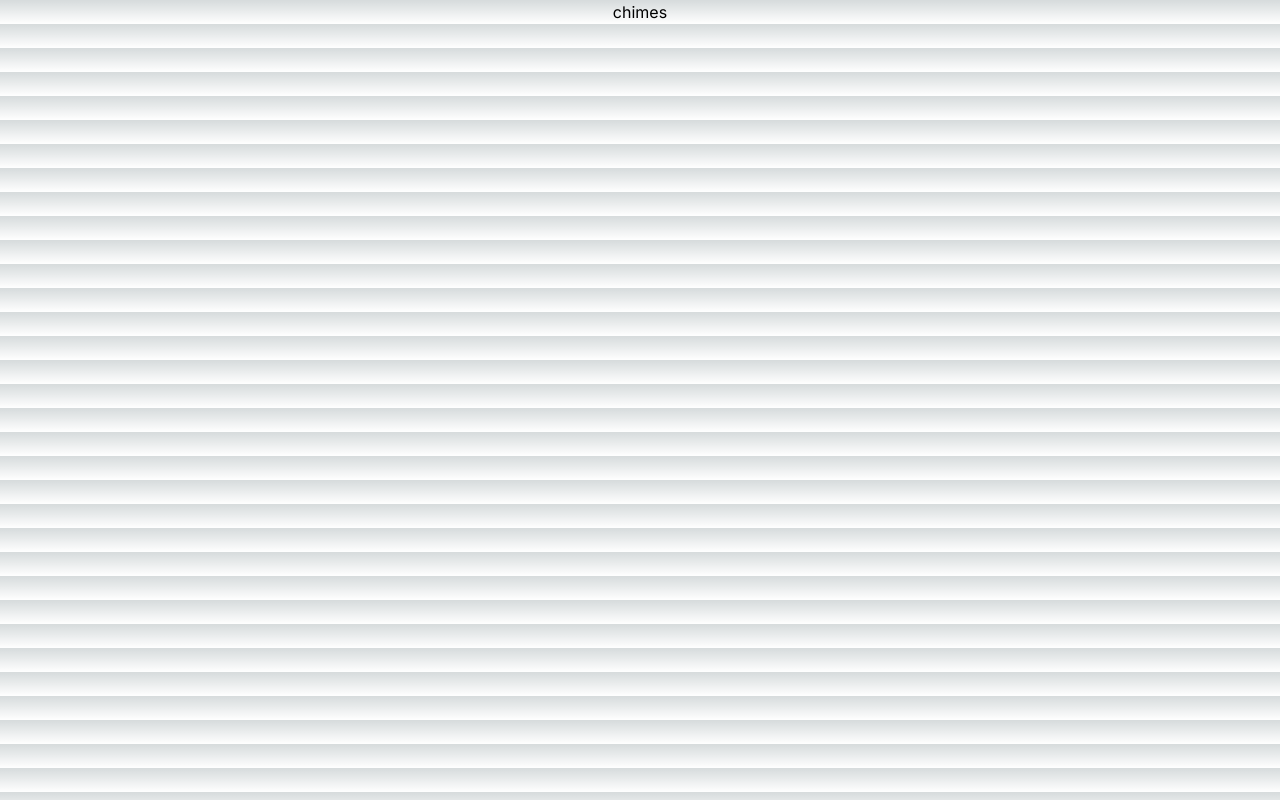
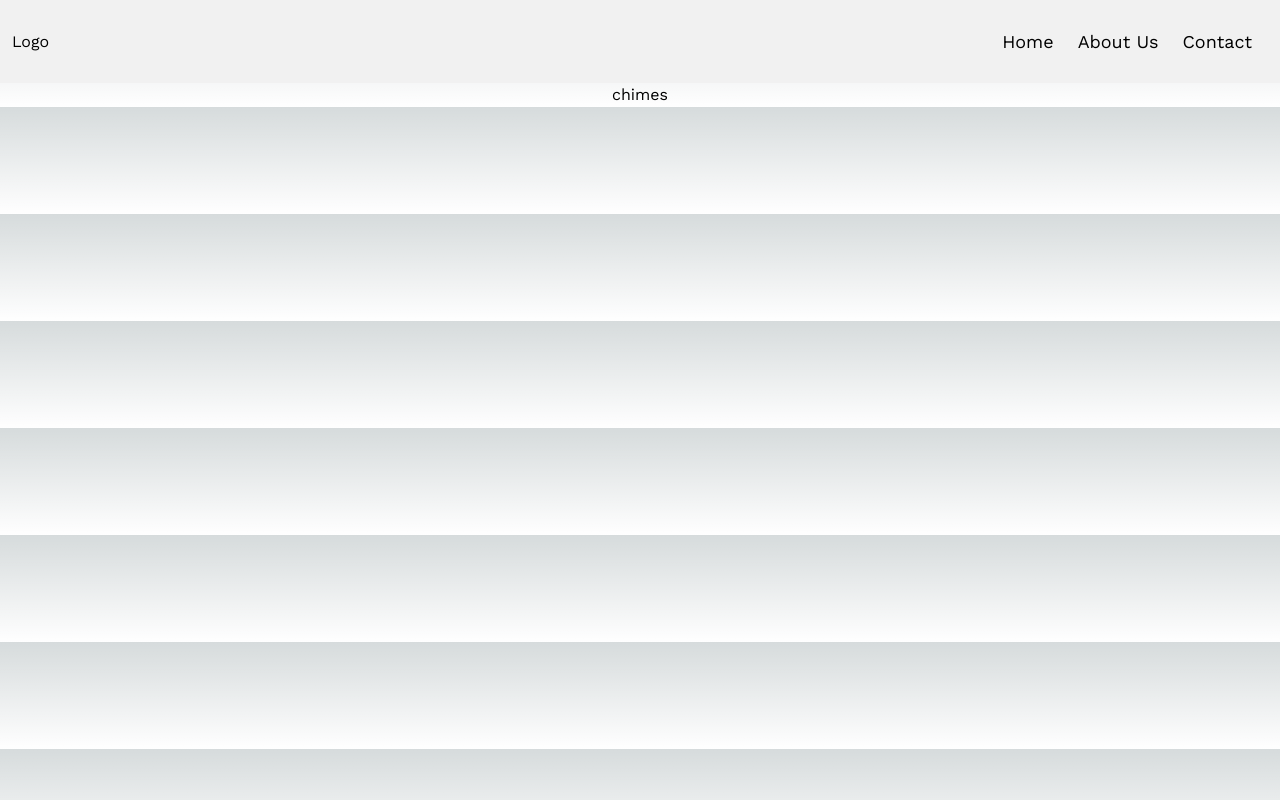
Before and after one commit to SanC005/chimes, a Next.js app: page / in a window 1280 px wide. Built offline with nearby package versions, Linux system fonts and the light colour scheme.

Commit message:
added navbar

```diff
--- a/package.json
+++ b/package.json
@@ -9,6 +9,9 @@
     "lint": "next lint"
   },
   "dependencies": {
+    "@emotion/react": "^11.11.1",
+    "@emotion/styled": "^11.11.0",
+    "@mui/material": "^5.14.0",
     "autoprefixer": "10.4.14",
     "eslint": "8.45.0",
     "eslint-config-next": "13.4.10",
--- a/src/app/page.js
+++ b/src/app/page.js
@@ -1,8 +1,9 @@
-
-
+import Navbar from "@/components/navbar"
+import "../styles/global.css";
 export default function Home() {
   return (
     <main>
+      <Navbar/>
       <div className='text-center bold'>
         chimes
       </div>
--- /dev/null
+++ b/src/components/navbar.jsx
@@ -0,0 +1,48 @@
+"use client";
+import NavItem from "./navitem";
+import React, { useState } from "react";
+import Link from "next/link";
+const MENU_LIST = [
+  { text: "Home", href: "/" },
+  { text: "About Us", href: "/about" },
+  { text: "Contact", href: "/contact" },
+];
+const Navbar = () => {
+  const [navActive, setNavActive] = useState(null);
+  const [activeIdx, setActiveIdx] = useState(-1);
+  return (
+    <div>
+      <header>
+        <nav className={`nav`}>
+          <Link href={"/"}>
+
+              <h1 className="logo">Logo</h1>
+
+          </Link>
+          <div
+            onClick={() => setNavActive(!navActive)}
+            className={`nav__menu-bar`}
+          >
+            <div></div>
+            <div></div>
+            <div></div>
+          </div>
+          <div className={`${navActive ? "active" : ""} nav__menu-list`}>
+            {MENU_LIST.map((menu, idx) => (
+              <div
+                onClick={() => {
+                  setActiveIdx(idx);
+                  setNavActive(false);
+                }}
+                key={menu.text}
+              >
+                <NavItem active={activeIdx === idx} {...menu} />
+              </div>
+            ))}
+          </div>
+        </nav>
+      </header>
+    </div>
+  );
+};
+export default Navbar;
--- /dev/null
+++ b/src/components/navitem.jsx
@@ -0,0 +1,10 @@
+import Link from "next/link";
+const NavItem = ({ text, href, active }) => {
+    return (
+      <Link href={href}>
+        <p className={`nav__link`}>{text}</p>
+      </Link>
+    );
+  };
+
+  export default NavItem;
--- /dev/null
+++ b/src/styles/global.css
@@ -0,0 +1,96 @@
+@import url('https://fonts.googleapis.com/css2?family=Work+Sans:wght@400;500;700&display=swap');
+* {
+  margin: 0;
+  padding: 0;
+  outline: none;
+  box-sizing: border-box;
+  font-family: 'Work Sans', sans-serif;
+  color: black;
+}
+a{
+  text-decoration: none;
+  color: inherit;
+}
+header{
+  position: sticky;
+  z-index: 30;
+  top: 0;
+}
+nav{
+  display: flex;
+  padding: 12px;
+  justify-content: space-between;
+  align-items: center;
+  background-color: #f1f1f1;
+}
+.nav__menu-bar{
+  display: flex;
+  flex-direction: column;
+  row-gap: 6px;
+  cursor: pointer;
+}
+.nav__menu-bar div{
+  width: 1rem;
+  height: 4px;
+  background-color: black;
+  border-radius: 2px;
+}
+.nav__menu-list{
+  display: flex;
+  flex-direction: column;
+  position: fixed;
+  top: 60px;
+  width: 288px;
+  row-gap: 24px;
+  right: -288px;
+  padding: 16px 16px;
+  transition: all 0.2s;
+  min-height: calc(100vh - 60px);
+  background-color: #f1f1f1;
+}
+.nav__menu-list.active{
+  right: 0;
+}
+.nav__link{
+  font-size: 18px;
+  position: relative;
+  transition: all 0.2s;
+}
+
+.nav__link:hover{
+ font-weight: bold;
+}
+
+.center{
+  min-height: 600px;
+  display: flex;
+  justify-content: center;
+  align-items: center;
+}
+@media screen and (min-width: 768px) {
+  .nav__menu-bar{
+    display: none;
+  }
+  .nav__menu-list{
+    position: unset;
+    flex-direction: row;
+    min-height: fit-content;
+    width: fit-content;
+    column-gap: 24px;
+    align-items: center;
+  }
+  .nav__link::before{
+    content: '';
+    position: absolute;
+    width: 0%;
+    height: 6px;
+    bottom: -16px;
+    left: 0;
+    background-color: black;
+    transition: all 0.2s;
+  }
+
+  .nav__link:hover:before{
+   width: 100%;
+  }
+}
```
Also changed, not shown: 1 other file (tests, documents, lock files or other folders).
